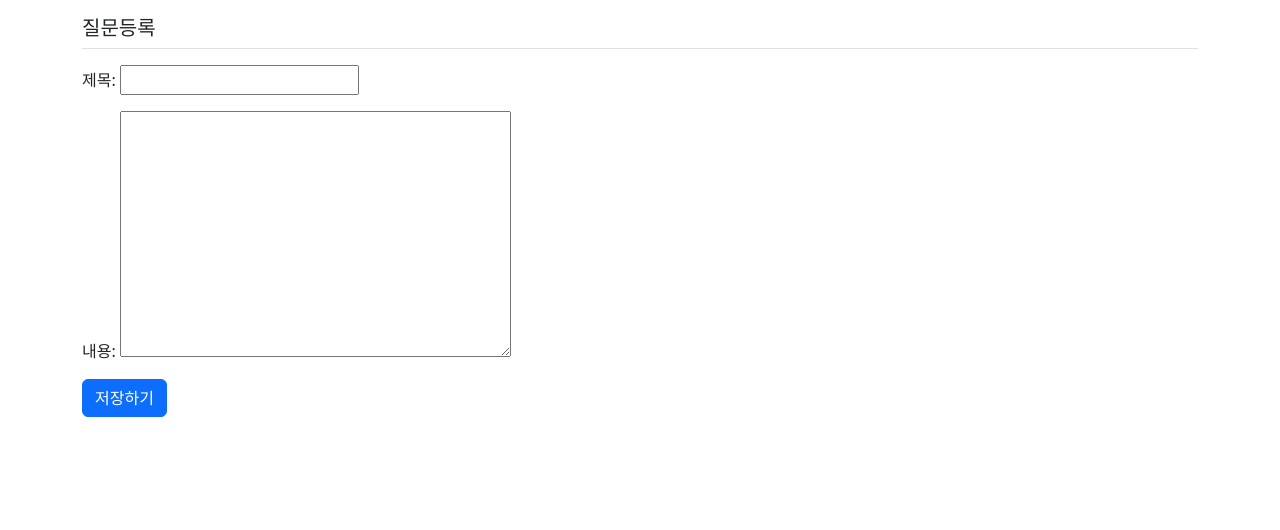
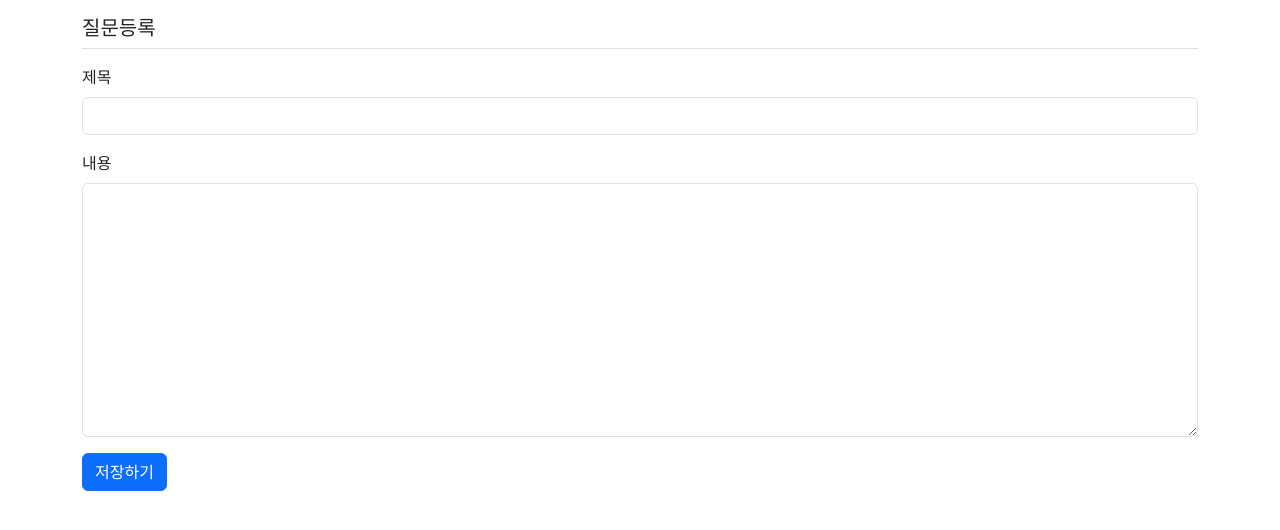
Before and after one commit to leeluna0476/jump-to-django, a Django app: page /pybo/question/create/ in a window 1280 px wide. Shown: the top 530 px of the page. Run offline with Django 5.2, Linux system fonts and the light colour scheme; some libraries are stand-ins or nearby versions.

Commit message:
question_form: remove auto fill template and write html manually

```diff
--- a/projects/mysite/templates/pybo/question_form.html
+++ b/projects/mysite/templates/pybo/question_form.html
@@ -4,7 +4,28 @@
 	<h5 class="my-3 border-bottom pb-2">질문등록</h5>
 	<form method="post">
 		{% csrf_token %}
-		{{ form.as_p }}
+		<!-- error handling start -->
+		{% if form.errors %}
+		<div class="alert alert-danger" role="alert">
+			{% for field in form %}
+			{% if field.errors %}
+			<div>
+				<strong>{{ field.label }}</strong>
+				{{ field.errors }}
+			</div>
+			{% endif %}
+			{% endfor %}
+		</div>
+		{% endif %}
+		<!-- error handling end -->
+		<div class="mb-3">
+			<label for="subject" class="form-label">제목</label>
+			<input type="text" class="form-control" name="subject" id="subject" value="{{ form.subject.value | default_if_none:'' }}">
+		</div>
+		<div class="mb-3">
+			<label for="content" class="form-label">내용</label>
+			<textarea type="text" class="form-control" name="content" id="content" rows="10">{{ form.content.value | default_if_none:'' }}</textarea>
+		</div>
 		<button type="submit" class="btn btn-primary">저장하기</button>
 	</form>
 </div>
```
